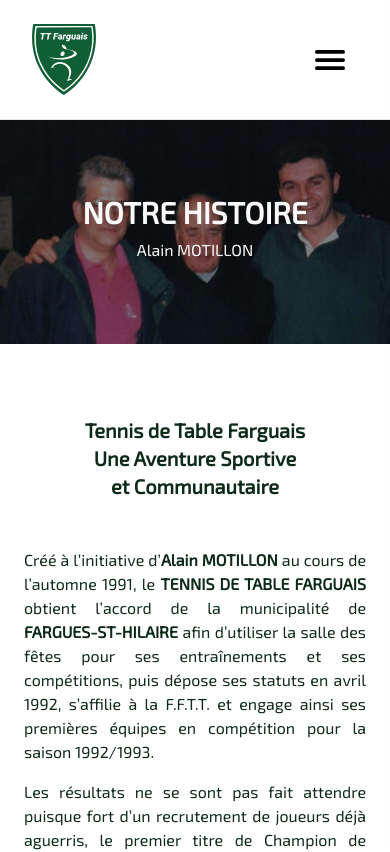
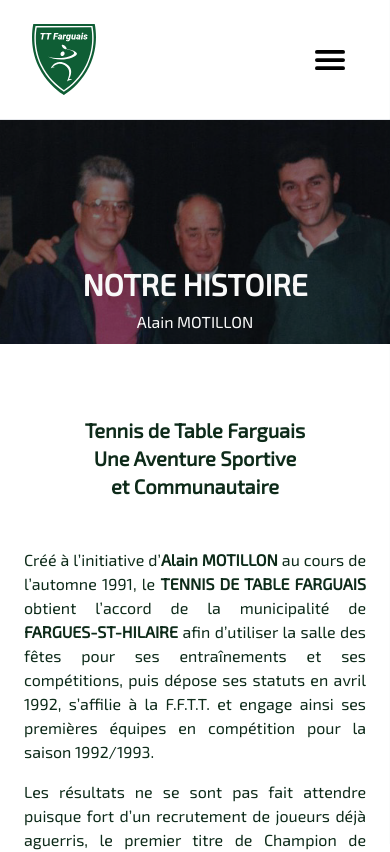
Before and after one commit to ttfarguais/ttfarguais, a Next.js app: page /leclub in a window 390 px wide. Shown: the top 852 px of the page. Built offline with nearby package versions, Linux system fonts and the light colour scheme.

Commit message:
Update ClubBanner.jsx

```diff
--- a/app/src/components/Main/Club/ClubBanner.jsx
+++ b/app/src/components/Main/Club/ClubBanner.jsx
@@ -9,7 +9,7 @@ export default function Cover() {
             aria-hidden="true"
             className="absolute z-0 inset-0 w-full bg-black opacity-50 h-56 sm:h-68 md:h-72 lg:h-96"
           ></div>
-          <div className="relative text-contrast-1 flex flex-col items-center mt-30 md:mt-64">
+          <div className="relative text-contrast-1 flex flex-col items-center mt-36 md:mt-64">
             <h1 className="text-3xl md:text-5xl uppercase mb-2 font-bold">
               Notre Histoire
             </h1>
```
